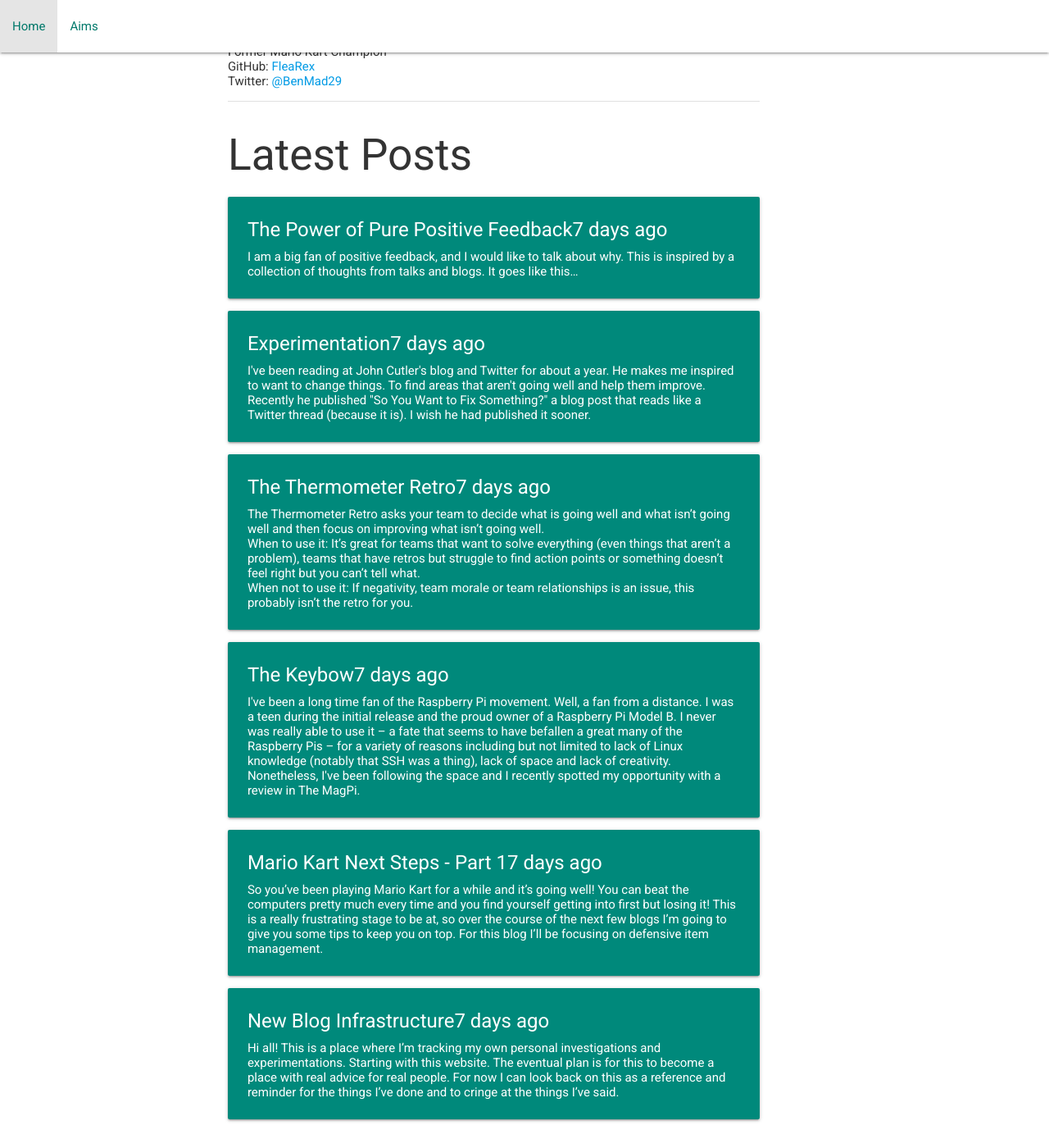
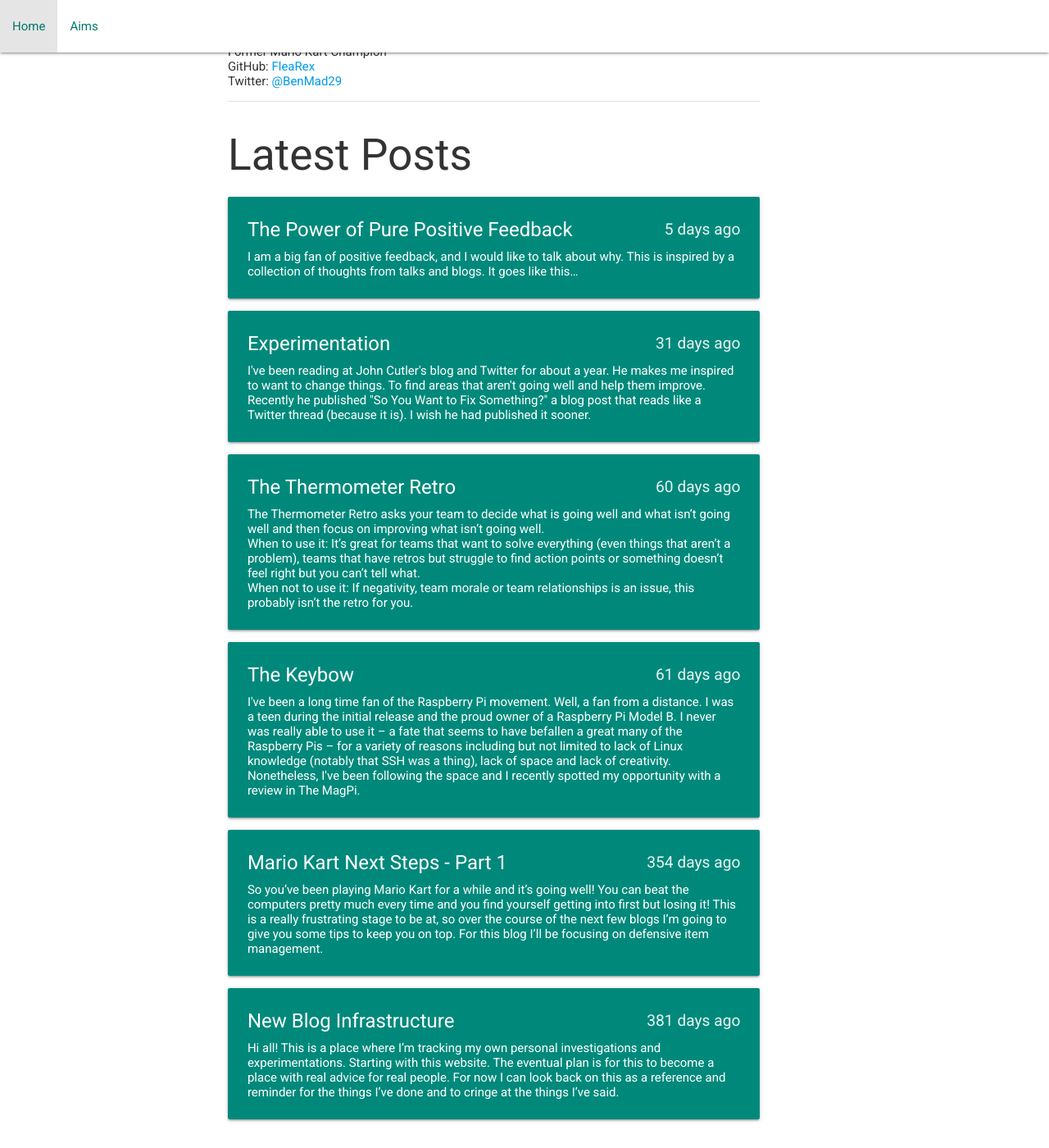
Before and after one commit to FleaRex/PersonalBlog, a Jekyll site: the page built from index.html, in a window 1280 px wide and 1400 px high, scrolled down 180 px. Shown: the whole window at 82% size. Built offline with Jekyll 4.4.1, drawn with Linux system fonts in a browser that asks for light colours; some of the changed lines change nothing that is shown.

Commit message:
Add days since post was published.

```diff
--- /dev/null
+++ b/_plugins/DaysAgoFilter.rb
@@ -0,0 +1,22 @@
+require 'time'
+
+module Jekyll
+  module DaysAgoFilter
+    def days_ago(date_time)
+      time_ago = (Time.now - date_time).to_i
+
+      case time_ago
+        when 0 then 'just now'
+        when 1 then 'a second ago'
+        when 2..59 then time_ago.to_s+' seconds ago'
+        when 60..119 then 'a minute ago' #120 = 2 minutes
+        when 120..3540 then (time_ago/60).to_i.to_s+' minutes ago'
+        when 3541..7100 then 'an hour ago' # 3600 = 1 hour
+        when 7101..82800 then ((time_ago+99)/3600).to_i.to_s+' hours ago'
+        when 82801..172000 then 'a day ago' # 86400 = 1 day
+        else ((time_ago+800)/(60*60*24)).to_i.to_s+' days ago'
+      end
+    end
+  end
+end
+Liquid::Template.register_filter(Jekyll::DaysAgoFilter)
--- a/_sass/main.scss
+++ b/_sass/main.scss
@@ -33,3 +33,9 @@ body {
 .author {
   font-style: italic;
 }
+
+.card-date {
+  float: right;
+  opacity: 0.9;
+  font-size: 80%;
+}
--- a/index.html
+++ b/index.html
@@ -21,7 +21,8 @@ short_name: ben
   <a class="blogCardLink" href="{{ post.url }}">
     <div class="card hoverable  teal darken-1">
       <div class="card-content white-text">
-        <span class="card-title">{{ post.title }}<span class="card-date">7 days ago</span></span>
+        {% assign date = post.date %}
+        <span class="card-title">{{ post.title }}<span class="card-date">{{ date | days_ago }}</span></span>
         <p>{{ post.excerpt }}</p>
       </div>
     </div>
```
